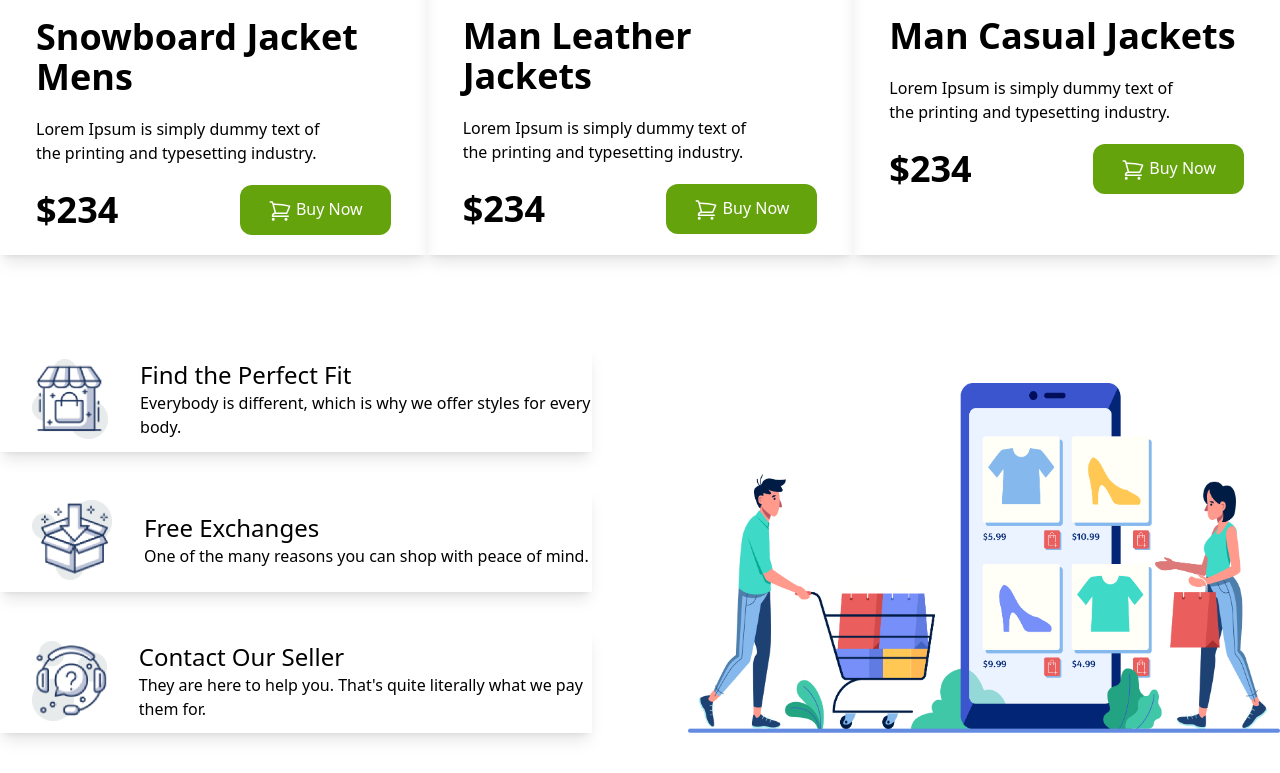
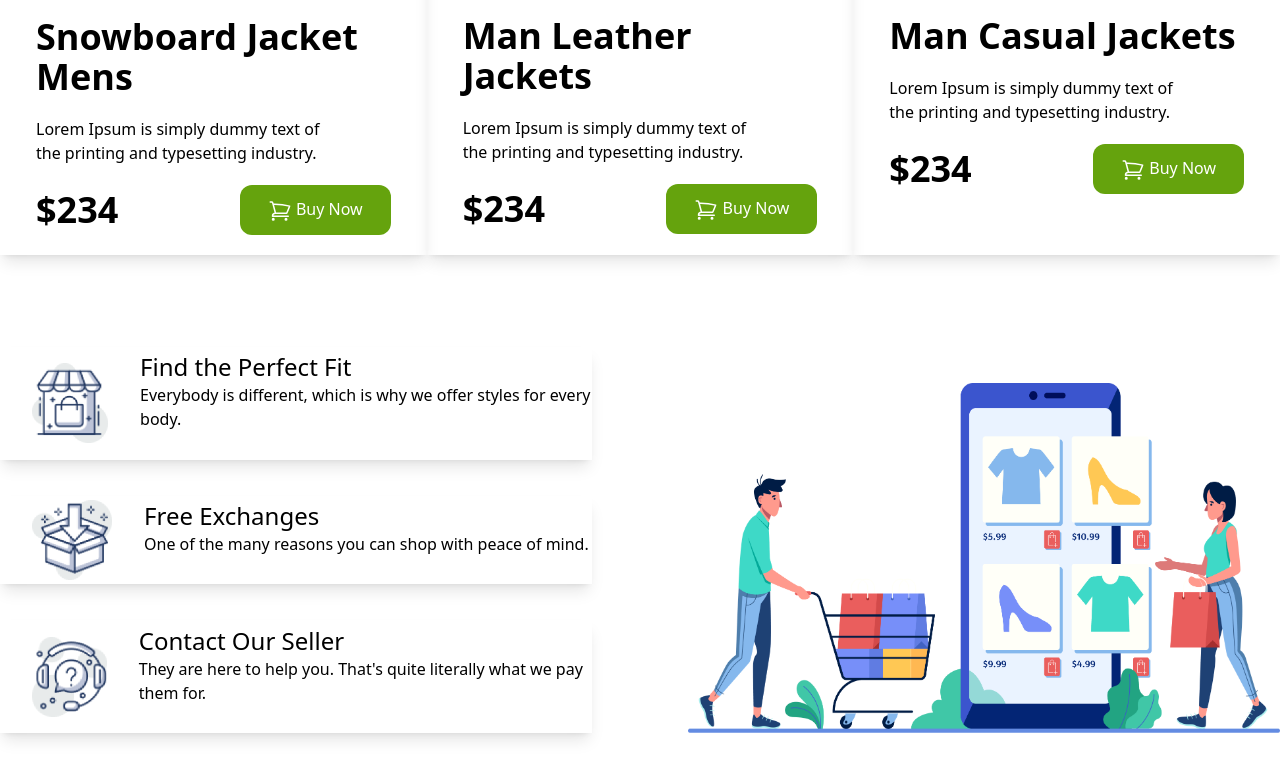
Before and after one commit to srabonGit25/Penguin-Fashion-Tailwind, a plain HTML site: page index.html in a window 1280 px wide. Shown: the part 1899-2672 px from the top of the page. Drawn offline with nearby package versions, Linux system fonts and the light colour scheme.

Commit message:
last commit

```diff
--- a/index.html
+++ b/index.html
@@ -220,7 +220,7 @@
             <img class="w-20 h-20 mx-8" src="images/house.png" alt="">
             <div>
                 <h3 class="text-2xl">Find the Perfect Fit</h3>
-                <p>Everybody is different, which is why we
+                <p class="pb-6">Everybody is different, which is why we
                  offer styles for every body.</p>
             </div>
            </div>
@@ -231,7 +231,7 @@
             <img class="w-20 h-20 mx-8" src="images/box.png" alt="">
             <div>
                 <h3 class="text-2xl">Free Exchanges</h3>
-                <p>One of the many reasons you can shop
+                <p class="pb-6">One of the many reasons you can shop
                  with peace of mind.</p>
             </div>
            </div>
@@ -239,7 +239,7 @@
             <img class="w-20 h-20 mx-8" src="images/question.png" alt="">
                <div>
                 <h3 class="text-2xl">Contact Our Seller</h3>
-                <p>They are here to help you. That's quite
+                <p class="pb-6">They are here to help you. That's quite
                     literally what we pay them for.</p>
                </div>
            </div>
```
